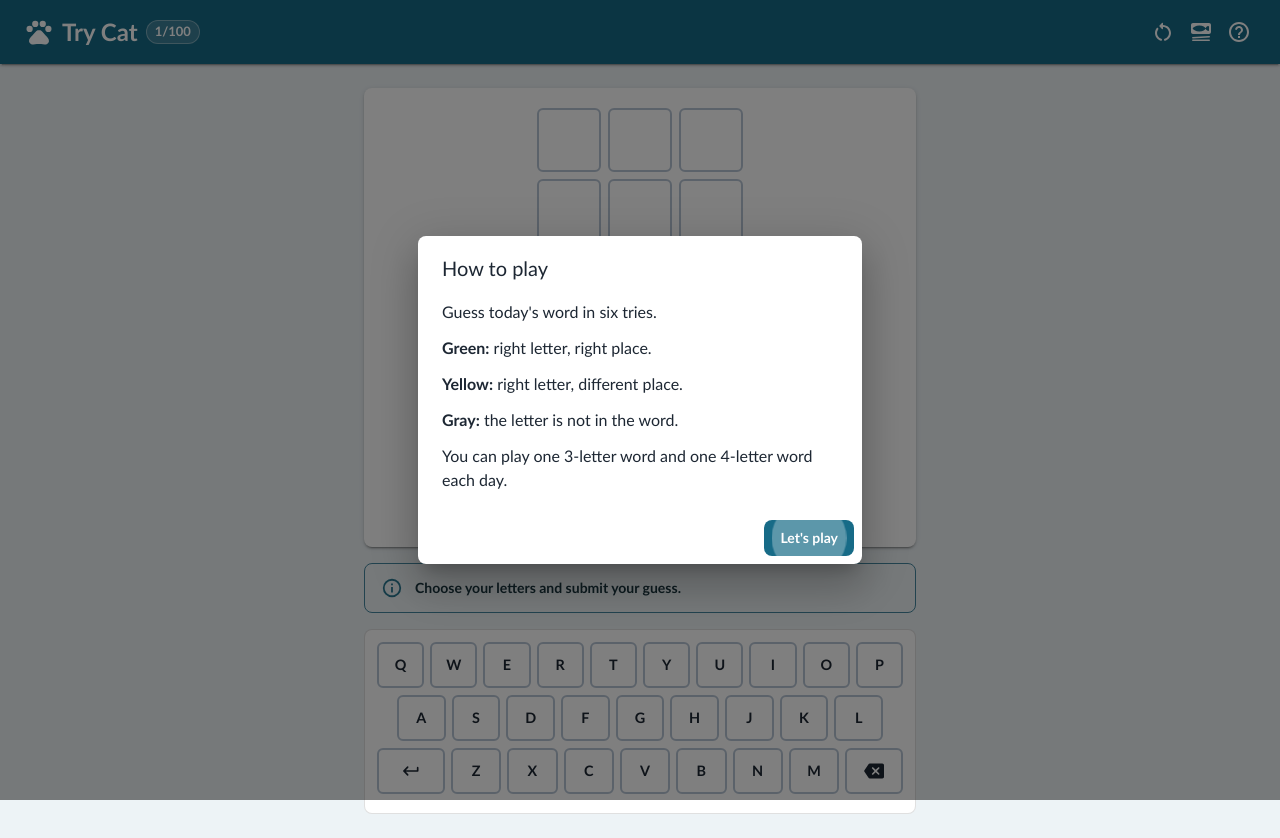
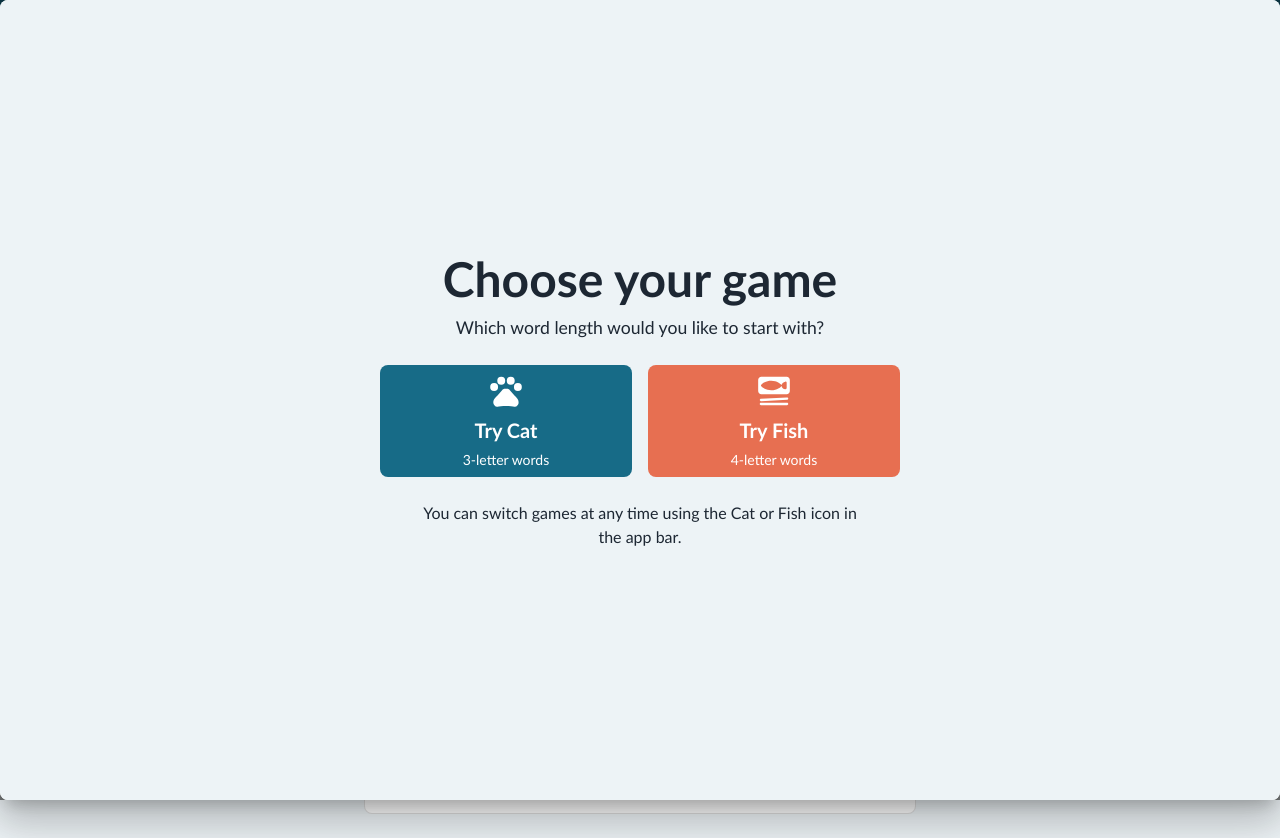
Before and after one commit to grantjames/trycat, a React (Vite) app: page / in a window 1280 px wide. Built offline with nearby package versions, Linux system fonts and the light colour scheme.

Commit message:
Remember selected game mode

```diff
--- a/src/App.jsx
+++ b/src/App.jsx
@@ -36,6 +36,7 @@ import {
 import { getDailyWordProgress } from './wordBank.js';
 
 const MODES = [3, 4];
+const MODE_PREFERENCE_KEY = 'trycat-preferred-mode';
 const KEY_ROWS = [
   ['Q', 'W', 'E', 'R', 'T', 'Y', 'U', 'I', 'O', 'P'],
   ['A', 'S', 'D', 'F', 'G', 'H', 'J', 'K', 'L'],
@@ -65,6 +66,16 @@ function writeStorage(key, value) {
   }
 }
 
+function loadModePreference() {
+  const storedMode = Number(readStorage(MODE_PREFERENCE_KEY));
+  const hasPreference = MODES.includes(storedMode);
+  const hasUsedApp = readStorage('trycat-rules-seen') === 'true';
+  return {
+    mode: hasPreference ? storedMode : 3,
+    needsChoice: !hasPreference && !hasUsedApp,
+  };
+}
+
 function loadGames(dayKey, date) {
   return Object.fromEntries(MODES.map((length) => [
     length,
@@ -82,7 +93,11 @@ function createDailyState(date = new Date()) {
 }
 
 function App() {
-  const [mode, setMode] = useState(3);
+  const [initialModePreference] = useState(loadModePreference);
+  const [mode, setMode] = useState(initialModePreference.mode);
+  const [modeChoiceOpen, setModeChoiceOpen] = useState(
+    initialModePreference.needsChoice,
+  );
   const [daily, setDaily] = useState(createDailyState);
   const [rulesOpen, setRulesOpen] = useState(
     () => readStorage('trycat-rules-seen') !== 'true',
@@ -182,7 +197,7 @@ function App() {
 
   useEffect(() => {
     const handlePhysicalKey = (event) => {
-      if (rulesOpen || daily.finished) return;
+      if (modeChoiceOpen || rulesOpen || daily.finished) return;
       if (event.target instanceof HTMLInputElement || event.target instanceof HTMLTextAreaElement) {
         return;
       }
@@ -199,10 +214,16 @@ function App() {
 
     window.addEventListener('keydown', handlePhysicalKey);
     return () => window.removeEventListener('keydown', handlePhysicalKey);
-  }, [daily.finished, handleKey, rulesOpen]);
+  }, [daily.finished, handleKey, modeChoiceOpen, rulesOpen]);
+
+  const selectMode = (nextMode) => {
+    setMode(nextMode);
+    writeStorage(MODE_PREFERENCE_KEY, String(nextMode));
+    setModeChoiceOpen(false);
+  };
 
   const toggleMode = () => {
-    setMode((currentMode) => currentMode === 3 ? 4 : 3);
+    selectMode(mode === 3 ? 4 : 3);
   };
 
   const closeRules = () => {
@@ -408,7 +429,12 @@ function App() {
         </Stack>
       </Container>
 
-      <Dialog open={rulesOpen && !daily.finished} onClose={closeRules} maxWidth="xs" fullWidth>
+      <Dialog
+        open={rulesOpen && !modeChoiceOpen && !daily.finished}
+        onClose={closeRules}
+        maxWidth="xs"
+        fullWidth
+      >
         <DialogTitle>How to play</DialogTitle>
         <DialogContent>
           <Stack spacing={1.5}>
@@ -422,6 +448,89 @@ function App() {
         <DialogActions>
           <Button variant="contained" onClick={closeRules} autoFocus>Let&apos;s play</Button>
         </DialogActions>
+      </Dialog>
+
+      <Dialog
+        fullScreen
+        open={modeChoiceOpen && !daily.finished}
+        aria-labelledby="choose-game-title"
+        aria-describedby="choose-game-description"
+      >
+        <Box
+          sx={{
+            minHeight: '100dvh',
+            display: 'flex',
+            flexDirection: 'column',
+            alignItems: 'center',
+            justifyContent: 'center',
+            gap: 3,
+            px: 3,
+            py: 5,
+            textAlign: 'center',
+            bgcolor: 'background.default',
+          }}
+        >
+          <Box>
+            <Typography
+              id="choose-game-title"
+              component="h2"
+              variant="h3"
+              sx={{ fontWeight: 900, fontSize: { xs: '2rem', sm: '3rem' } }}
+            >
+              Choose your game
+            </Typography>
+            <Typography
+              id="choose-game-description"
+              color="text.secondary"
+              sx={{ mt: 1, fontSize: '1.1rem' }}
+            >
+              Which word length would you like to start with?
+            </Typography>
+          </Box>
+
+          <Stack
+            direction={{ xs: 'column', sm: 'row' }}
+            spacing={2}
+            sx={{ width: '100%', maxWidth: 520 }}
+          >
+            <Button
+              variant="contained"
+              color="primary"
+              onClick={() => selectMode(3)}
+              sx={{ flex: 1, minHeight: 112, borderRadius: '8px' }}
+            >
+              <Stack spacing={0.5} sx={{ alignItems: 'center' }}>
+                <PetsRoundedIcon sx={{ fontSize: 38 }} />
+                <Typography component="span" variant="h6" sx={{ fontWeight: 900 }}>
+                  Try Cat
+                </Typography>
+                <Typography component="span" variant="body2">
+                  3-letter words
+                </Typography>
+              </Stack>
+            </Button>
+            <Button
+              variant="contained"
+              color="secondary"
+              onClick={() => selectMode(4)}
+              sx={{ flex: 1, minHeight: 112, borderRadius: '8px' }}
+            >
+              <Stack spacing={0.5} sx={{ alignItems: 'center' }}>
+                <SetMealRoundedIcon sx={{ fontSize: 38 }} />
+                <Typography component="span" variant="h6" sx={{ fontWeight: 900 }}>
+                  Try Fish
+                </Typography>
+                <Typography component="span" variant="body2">
+                  4-letter words
+                </Typography>
+              </Stack>
+            </Button>
+          </Stack>
+
+          <Typography color="text.secondary" sx={{ maxWidth: 460 }}>
+            You can switch games at any time using the Cat or Fish icon in the app bar.
+          </Typography>
+        </Box>
       </Dialog>
 
       <Dialog
```
